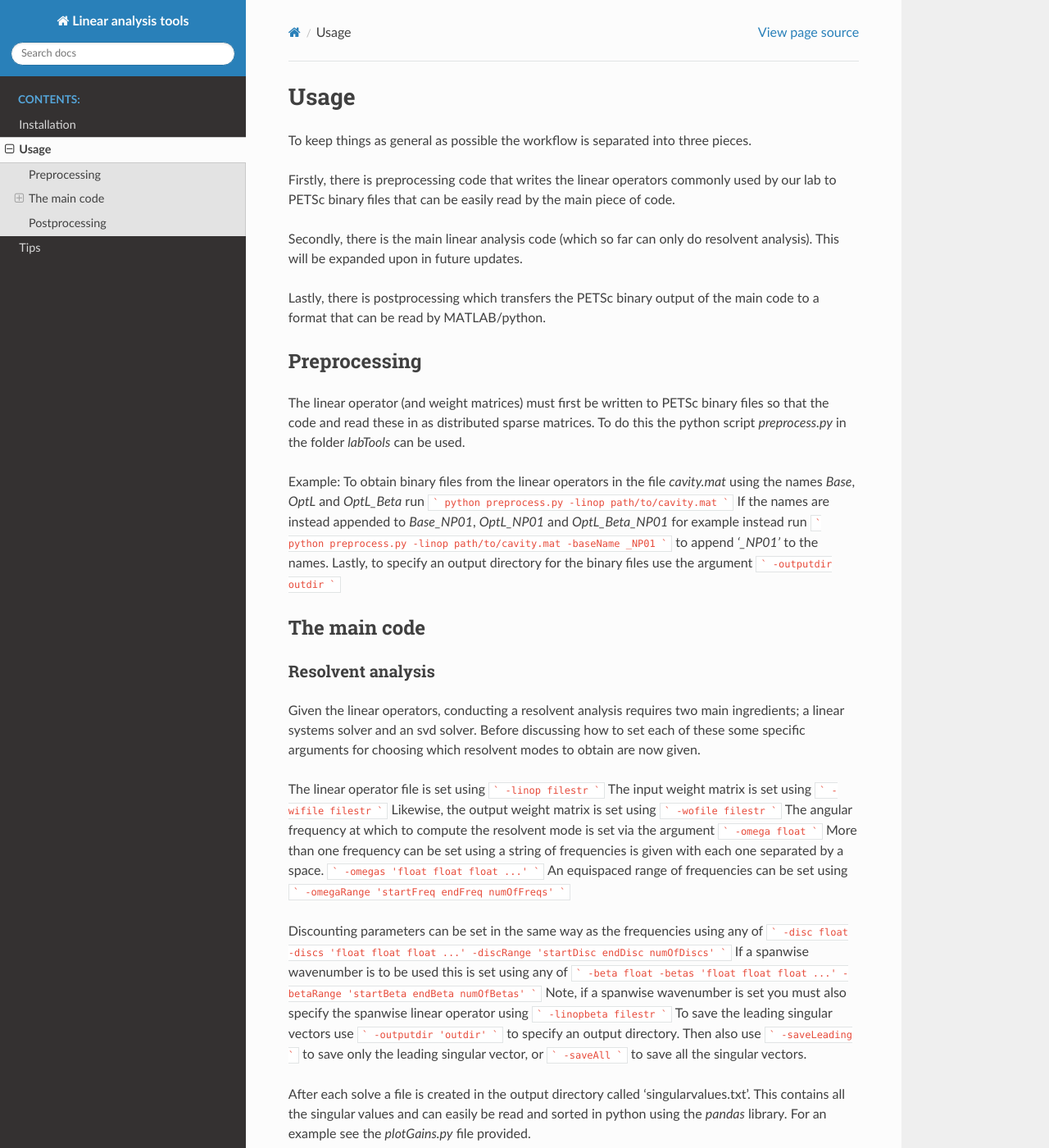
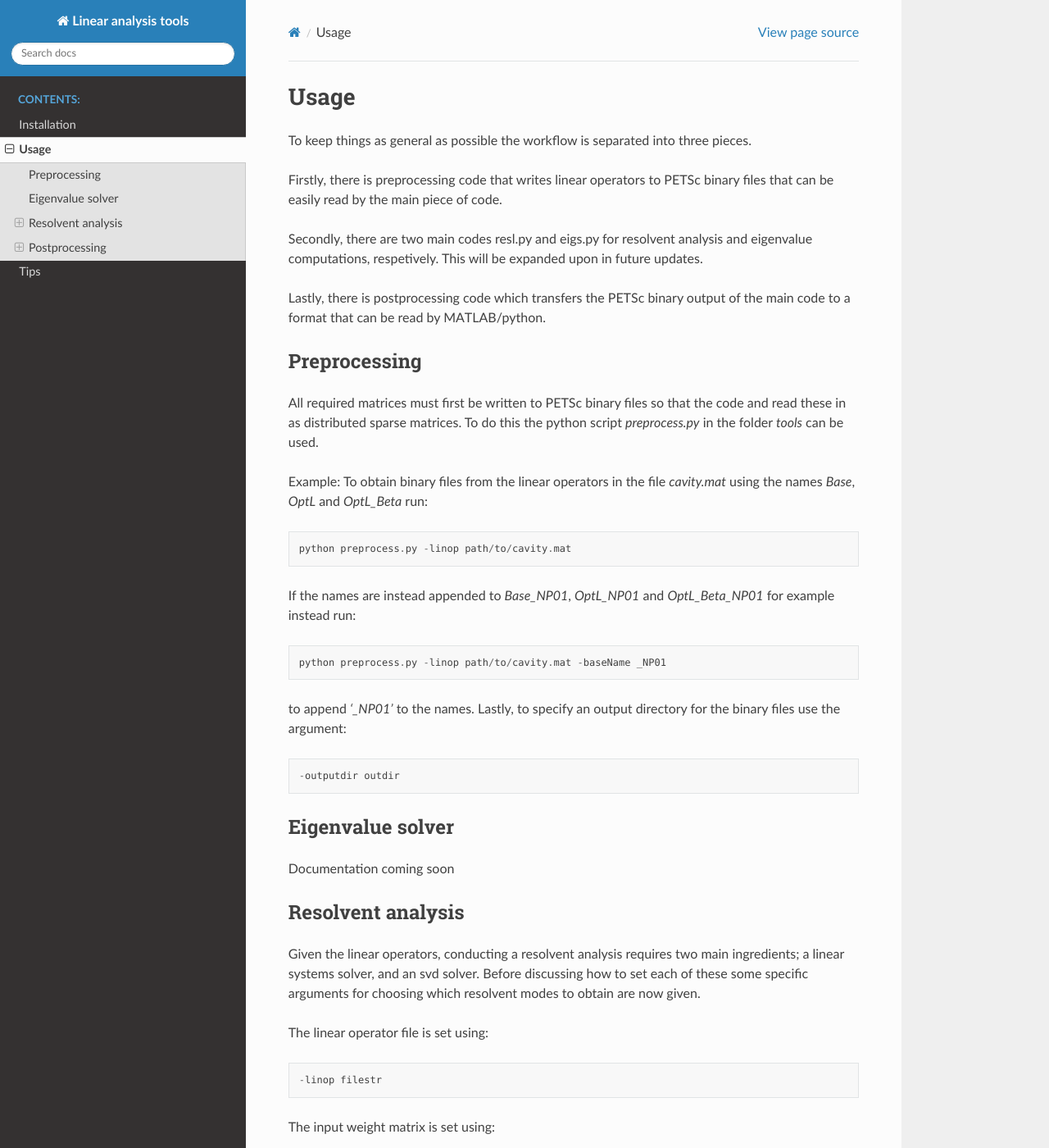
Before and after one commit to csskene/linear-analysis-tools, a Sphinx documentation site: the page built from docs/source/usage.rst, in a window 1280 px wide and 1400 px high. Shown: the whole window at 82% size. Built offline with Sphinx 7.4.7 and the Read the Docs theme 2.0.0, drawn with Linux system fonts in a browser that asks for light colours; some of the changed text lies outside the part shown.

Commit message:
Updated usage documentation to rst format

````diff
--- a/docs/source/usage.rst
+++ b/docs/source/usage.rst
@@ -3,155 +3,169 @@ Usage
 
 To keep things as general as possible the workflow is separated into three pieces.
 
-Firstly, there is preprocessing code that writes the linear operators commonly used by our lab to PETSc binary files that can be easily read by the main piece of code.
+Firstly, there is preprocessing code that writes linear operators to PETSc binary files that can be easily read by the main piece of code.
 
-Secondly, there is the main linear analysis code (which so far can only do resolvent analysis). This will be expanded upon in future updates.
+Secondly, there are two main codes resl.py and eigs.py for resolvent analysis and eigenvalue computations, respetively. This will be expanded upon in future updates.
 
-Lastly, there is postprocessing which transfers the PETSc binary output of the main code to a format that can be read by MATLAB/python.
+Lastly, there is postprocessing code which transfers the PETSc binary output of the main code to a format that can be read by MATLAB/python.
 
 Preprocessing
 -------------
 
-The linear operator (and weight matrices) must first be written to PETSc binary files so that the code and read these in as distributed sparse matrices. To do this the python script *preprocess.py* in the folder *labTools* can be used.
+All required matrices must first be written to PETSc binary files so that the code and read these in as distributed sparse matrices. To do this the python script *preprocess.py* in the folder *tools* can be used.
 
-Example: To obtain binary files from the linear operators in the file *cavity.mat* using the names *Base*, *OptL* and *OptL_Beta* run
-```
-python preprocess.py -linop path/to/cavity.mat
-```
-If the names are instead appended to *Base_NP01*, *OptL_NP01* and *OptL_Beta_NP01* for example instead run
-```
-python preprocess.py -linop path/to/cavity.mat -baseName _NP01
-```
-to append *'_NP01'* to the names. Lastly, to specify an output directory for the binary files use the argument
-```
--outputdir outdir
-```
+Example: To obtain binary files from the linear operators in the file *cavity.mat* using the names *Base*, *OptL* and *OptL_Beta* run::
 
-The main code
--------------
+  python preprocess.py -linop path/to/cavity.mat
+
+If the names are instead appended to *Base_NP01*, *OptL_NP01* and *OptL_Beta_NP01* for example instead run::
+
+  python preprocess.py -linop path/to/cavity.mat -baseName _NP01
+
+to append *'_NP01'* to the names. Lastly, to specify an output directory for the binary files use the argument::
+
+  -outputdir outdir
+
+Eigenvalue solver
+-----------------
+Documentation coming soon
+
 Resolvent analysis
-^^^^^^^^^^^^^^^^^^
-Given the linear operators, conducting a resolvent analysis requires two main ingredients; a linear systems solver and an svd solver. Before discussing how to set each of these some specific arguments for choosing which resolvent modes to obtain are now given.
+------------------
 
-The linear operator file is set using
-```
--linop filestr
-```
-The input weight matrix is set using
-```
--wifile filestr
-```
-Likewise, the output weight matrix is set using
-```
--wofile filestr
-```
-The angular frequency at which to compute the resolvent mode is set via the argument
-```
--omega float
-```
-More than one frequency can be set using a string of frequencies is given with each one separated by a space.
-```
--omegas 'float float float ...'
-```
-An equispaced range of frequencies can be set using
-```
--omegaRange 'startFreq endFreq numOfFreqs'
-```
+Given the linear operators, conducting a resolvent analysis requires two main ingredients; a linear systems solver, and an svd solver. Before discussing how to set each of these some specific arguments for choosing which resolvent modes to obtain are now given.
 
-Discounting parameters can be set in the same way as the frequencies using any of
-```
--disc float
--discs 'float float float ...'
--discRange 'startDisc endDisc numOfDiscs'
-```
-If a spanwise wavenumber is to be used this is set using any of
-```
--beta float
--betas 'float float float ...'
--betaRange 'startBeta endBeta numOfBetas'
-```
-Note, if a spanwise wavenumber is set you must also specify the spanwise linear operator using
-```
--linopbeta filestr
-```
-To save the leading singular vectors use
-```
--outputdir 'outdir'
-```
-to specify an output directory. Then also use
-```
--saveLeading
-```
-to save only the leading singular vector, or
-```
--saveAll
-```
+The linear operator file is set using::
+
+  -linop filestr
+
+The input weight matrix is set using::
+
+  -wifile filestr
+
+Likewise, the output weight matrix is set using::
+
+  -wofile filestr
+
+The angular frequency at which to compute the resolvent mode is set via the argument::
+
+  -omega float
+
+More than one frequency can be set using a string of frequencies is given with each one separated by a space::
+
+  -omegas 'float float float ...'
+
+An equispaced range of frequencies can be set using::
+
+  -omegaRange 'startFreq endFreq numOfFreqs'
+
+Discounting parameters can be set in the same way as the frequencies using any of::
+
+  -disc float
+  -discs 'float float float ...'
+  -discRange 'startDisc endDisc numOfDiscs'
+
+If a spanwise wavenumber is to be used this is set using any of::
+
+  -beta float
+  -betas 'float float float ...'
+  -betaRange 'startBeta endBeta numOfBetas'
+
+Note, if a spanwise wavenumber is set you must also specify the spanwise linear operator using::
+
+  -linopbeta filestr
+
+To save the leading singular vectors use::
+
+  -outputdir 'outdir'
+
+to specify an output directory. Then also use::
+
+  -saveLeading
+
+to save only the leading singular vector, or::
+
+  -saveAll
+
 to save all the singular vectors.
 
-After each solve a file is created in the output directory called 'singularvalues.txt'. This contains all the singular values and can easily be read
-and sorted in python using the *pandas* library. For an example see the *plotGains.py*
-file provided.
+After each solve a file is created in the output directory called 'singularvalues.txt'. This contains all the singular values and can easily be read and sorted in python using the *pandas* library. For an example see the *plotGains.py* file provided.
 
-#### Linear systems solves
+Linear systems solves
+^^^^^^^^^^^^^^^^^^^^^
 Secondly, multiplying a vector by the resolvent requires a matrix inverse (which should ***never ever be explicitly computed***). Instead, these resolvent-vector multiplications are carried out by solving a linear system. The code is setup so that the default is to compute the LU decomposition of the inverse resolvent (which is a sparse matrix). This is done using a petsc KSP object. The method for carrying out this linear system solve can be overwritten using command-line arguments at runtime. Some examples of how this behaviour can be set are now provided.
 
-Running the code using
-```
-python resl.py
-```
-will compute the resolvent modes using the default settings in series. This will take the LU decomposition using the built in petsc method. If we instead wish to use mumps to take the LU decomposition this can be achieved (as long as PETSc was installed with mumps) by instead running
-```
-python resl.py -pc_factor_mat_solver_type mumps
-```
-To run the code in parallel on four processors run
-```
-mpiexec -n 4 python resl.py -pc_factor_mat_solver_type mumps
-```
+Running the code using::
+
+  python resl.py ...options
+
+will compute the resolvent modes using the default settings in series. This will take the LU decomposition using the built in petsc method. If we instead wish to use mumps to take the LU decomposition this can be achieved (as long as PETSc was installed with mumps) by instead running::
+
+  python resl.py -pc_factor_mat_solver_type mumps
+
+To run the code in parallel, for example on four processors, run::
+
+  mpiexec -n 4 python resl.py -pc_factor_mat_solver_type mumps
+
 Note, the petsc LU decomposition cannot run in parallel so mumps or another parallel LU package must be installed (we can also omit the -pc_factor_mat_solver_type argument in this case).
 
 Iterative solvers may also be specified using the argument `-ksp_type KSPType` and the preconditioner can be set using `-pc_type PCType` (see petsc manual for full details and for the options that KSPType and PCType can take). The code will automatically print some information about the linear system solver, however more information can be obtained by using the argument `-ksp_view`. For sanity, if you want to check that the solving the linear system and solving the corresponding linear hermitian system are truly the hermitian transpose of each other use the argument `-test_adj`.
 
-#### Singular value decomposition
+Singular value decomposition
+^^^^^^^^^^^^^^^^^^^^^^^^^^^^
+
 Now that the resolvent matrix is setup we can compute the resolvent modes by taking the singular value decomposition of the resolvent matrix. This is done using the slepc svd object. As for the linear system solver there are numerous choices over svd solver and some useful ones are now provided (see the slepc manual for full details)
 
-``-svd_nsv k
-``
-: number of singular triplets to compute\
-``-svd_ncv m``
-: maximum dimension of the subspace for the solver\
-``-svd_type SVDType``
-: sets the SVD solver\
-``-svd_tol tol``
-: sets the convergence tolerance
+Number of singular triplets to compute::
+
+  -svd_nsv k
+
+Maximum dimension of the subspace for the solver::
+
+  -svd_ncv m
+
+Set the SVD solver::
+
+  -svd_type SVDType
+
+Set the convergence tolerance::
+
+  -svd_tol tol
 
 To obtain full information about the SVD solver use the argument `-svd_view`.
+
+Randomised SVD
+^^^^^^^^^^^^^^
+
+Documentation coming soon
 
 Postprocessing
 --------------
 PETSc outputs binary files. For further analysis/visualisation in python/MATLAB the python script *postprocess.py* can be used to convert the data from the binary files to .dat files.
 
-Running
-```
-python postprocess.py -modesdir modesdir
-```
-will write all the singular vectors contained in *modesdir* to a MATLAB file. To specify python output use the argument
-```
--python True
-```
-An output directory can be specified using
-```
--outputdir outdir
-```
+Running::
 
-## Plotting the gains
-The gains can be plotted using the script *plotGains.py*. This script uses the gradient information outputed in the singularvalues.txt to interpolate between consecutive gains with cubic-Hermite splines. The code needs the python library `pandas`. Install this using conda or pip.
+  python postprocess.py -modesdir modesdir
 
-To use this code run
-```
-python plotGains.py -gainsFile /path/to/singularvalues.txt
-```
-To specify a mode to plot use the argument
-```
--mode n
-```
+will write all the singular vectors contained in *modesdir* to a MATLAB file. To specify python output use the argument::
+
+  -python True
+
+An output directory can be specified using::
+
+  -outputdir outdir
+
+
+Plotting the gains
+^^^^^^^^^^^^^^^^^^
+The gains can be plotted using the script *plotGains.py*. This script uses the gradient information outputed in the singularvalues.txt to interpolate between consecutive gains with cubic-Hermite splines. The code needs the python library `pandas` in order to sort through the saved data. Install this using conda or pip.
+
+To use this code run::
+
+  python plotGains.py -gainsFile /path/to/singularvalues.txt
+
+To specify a mode to plot use the argument::
+
+  -mode n
+
 Note, that n=0 is the leading singular value. Specify n=-1 to plot all modes. The figure will be saved as a .png file.
````
